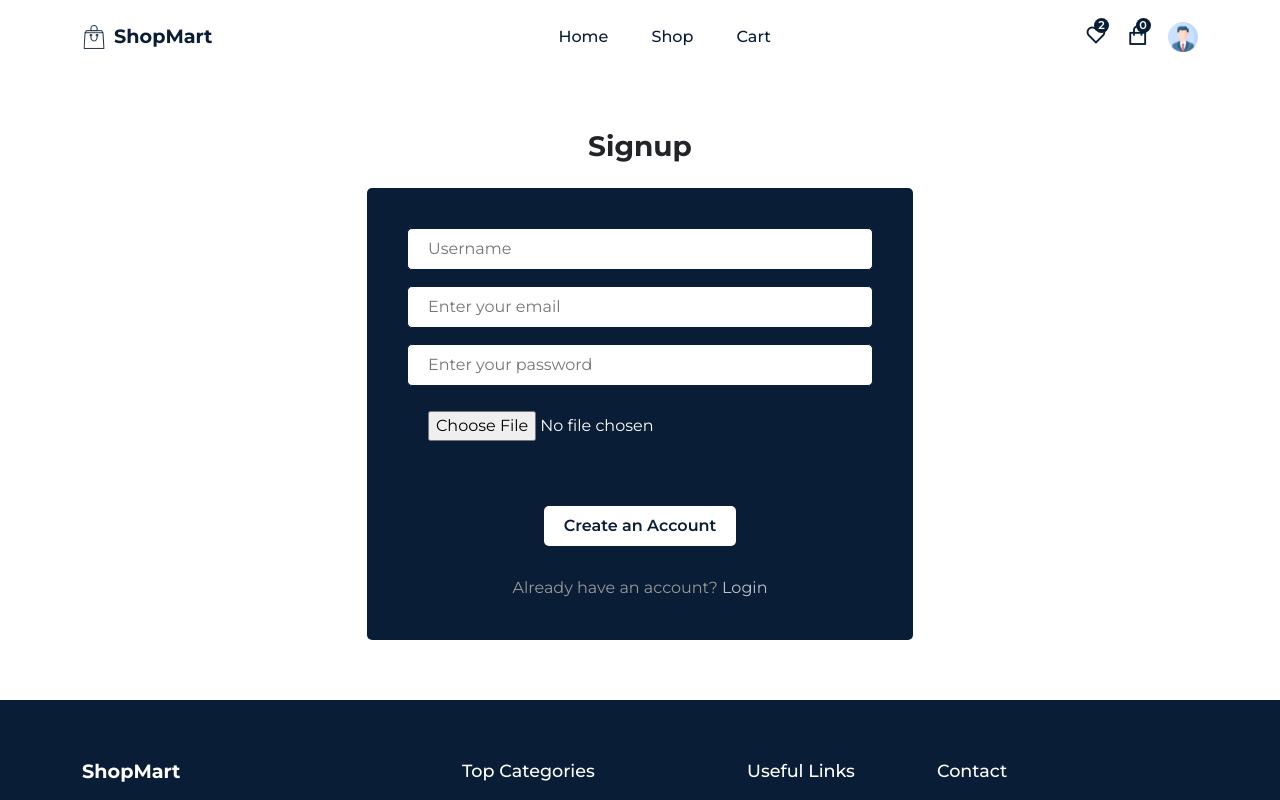
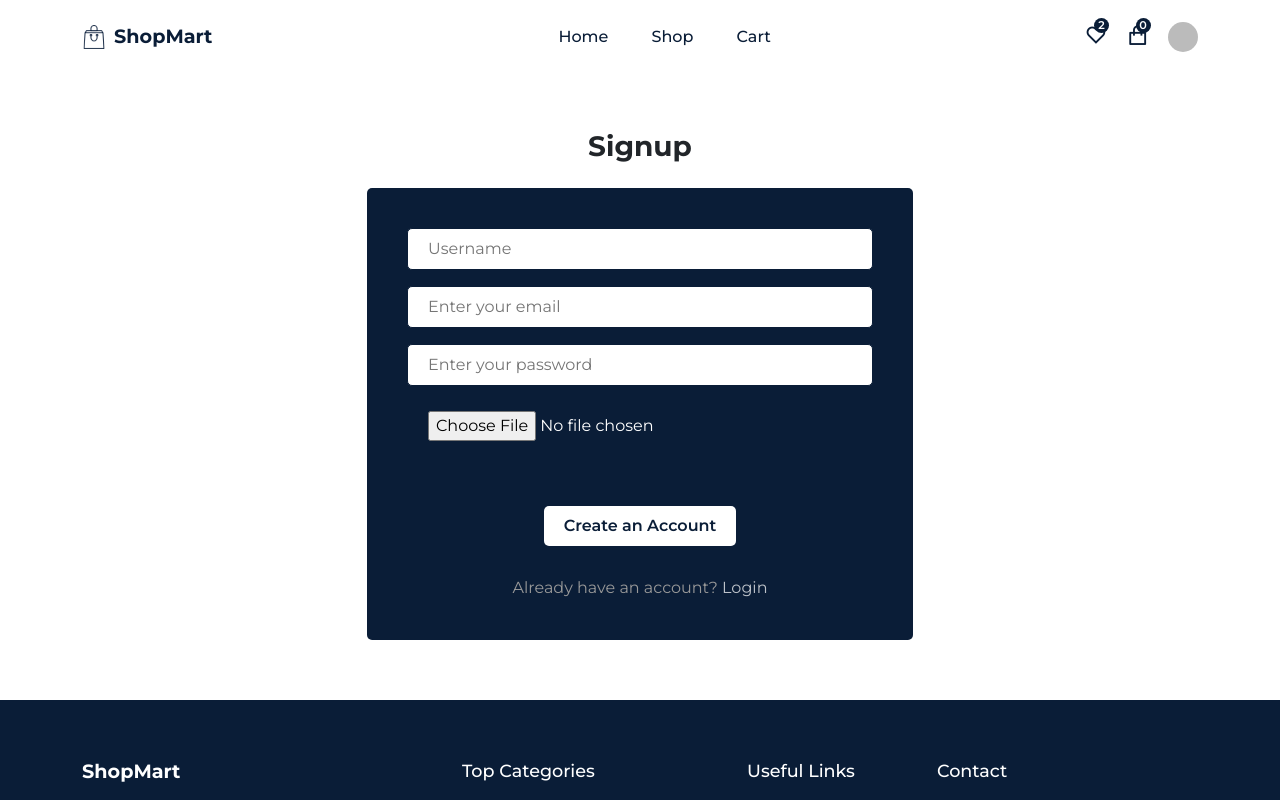
Before and after one commit to Anikesh02/ShopMart, a React (Create React App) app: page /signup in a window 1280 px wide. Shown: the top 800 px of the page. Built offline with nearby package versions, Linux system fonts and the light colour scheme; no server answers; sample sign-in values are in the browser's storage.

Commit message:
Custom Hooks and protected routes and show user profile stuff

```diff
--- a/src/components/Header/Header.jsx
+++ b/src/components/Header/Header.jsx
@@ -2,10 +2,14 @@ import React, {useRef, useEffect} from 'react'
 import './header.css'
 import logo from '../../assets/images/eco-logo.png'
 import { Container, Row } from 'reactstrap'
-import { NavLink , useNavigate} from 'react-router-dom'
+import {Link, NavLink , useNavigate} from 'react-router-dom'
 import userIcon from '../../assets/images/user-icon.png'
 import {motion} from 'framer-motion'
 import {useSelector} from 'react-redux'
+import useAuth from '../../custom-hooks/useAuth'
+import { signOut } from 'firebase/auth'
+import { auth } from '../../firebase.config'
+import {toast} from 'react-toastify'
 
 const nav_links = [
   {
@@ -25,8 +29,10 @@ const nav_links = [
 const Header = () => {
   const headerRef = useRef(null)
   const totalQuantity = useSelector(state => state.cart.totalQuantity)
+  const profileActionRef = useRef(null)
   const menuRef = useRef(null)
   const navigate = useNavigate()
+  const {currentUser} = useAuth()
 
   const stickyHeader = () => {
     window.addEventListener('scroll', () => {
@@ -36,6 +42,15 @@ const Header = () => {
       else{
         headerRef.current.classList.remove('sticky_header')
       }
+    })
+  }
+
+  const logout = ()=>{
+    signOut(auth).then(()=>{
+      toast.success('Logout successfully')
+      navigate('/home')
+    }).catch(err=>{
+      toast.error(err.message)
     })
   }
 
@@ -51,6 +66,8 @@ const Header = () => {
   const navigateToCart = () => {
     navigate('/cart')
   }
+
+  const toggleProfileActions = () => profileActionRef.current.classList.toggle('show_profileActions')
 
   return <header className="header" ref={headerRef}>
     <Container>
@@ -85,9 +102,19 @@ const Header = () => {
               <i class="ri-shopping-bag-line"></i>
               <span className="badge">{totalQuantity}</span>
             </span>
-            <span>
-              <motion.img whileTap={{scale:1.2}} src={userIcon} alt="" />
-            </span>
+            <div className='profile'>
+              <motion.img whileTap={{scale:1.2}} src={currentUser ? currentUser.photoURL: userIcon} alt="" onClick={toggleProfileActions} />
+              <div className="profile_actions" ref={profileActionRef} onClick={toggleProfileActions}>
+                {
+                  currentUser ? <span onClick={logout}>Logout</span> :
+                  <div className='d-flex align-items-center justify-content-center flex-column'>
+                    <Link to='/signup'>Signup</Link>
+                    <Link to='/login'>Login</Link>
+
+                  </div>
+                }
+              </div>
+            </div>
             <div className="mobile_menu">
             <span onClick={menuToggle}><i class="ri-menu-line"></i></span>
           </div>
--- a/src/components/Header/header.css
+++ b/src/components/Header/header.css
@@ -78,10 +78,36 @@
     z-index: 10;
 }
 
-.nav_icons span img{
+.nav_icons .profile img{
     width: 30px;
     height: 30px;
     cursor: pointer;
+    border-radius: 50%;
+}
+
+.nav_icons .profile{
+    position: relative;
+    z-index: 9;
+}
+
+.nav_icons .profile .profile_actions{
+    position: absolute;
+    top: 98%;
+    left: 0;
+    width: 150px;
+    z-index: 10;
+    padding: 15px;
+    display: flex;
+    align-items: center;
+    flex-direction: column;
+    background: var(--card-bg-01);
+    line-height: 30px;
+    display: none;
+    cursor: pointer;
+}
+
+.show_profileActions {
+    display: block !important;
 }
 
 .mobile_menu{
--- /dev/null
+++ b/src/custom-hooks/useAuth.js
@@ -0,0 +1,28 @@
+
+
+import React, {useState, useEffect} from 'react'
+import { onAuthStateChanged } from 'firebase/auth'
+import {auth} from '../firebase.config'
+
+const useAuth = () => {
+
+    const [currentUser, setCurrentUser] = React.useState({})
+    useEffect(() => {
+        onAuthStateChanged(auth,(user)=>{
+            if(user){
+                setCurrentUser(user)
+            }
+            else{
+                setCurrentUser(null)
+            }
+        })
+
+    }, [])
+
+  return {
+    currentUser,
+  }
+
+}
+
+export default useAuth
--- a/src/pages/Login.jsx
+++ b/src/pages/Login.jsx
@@ -54,7 +54,7 @@ const Login = () => {
                 </FormGroup>
 
                 <button type='submit' className="buy_btn auth_btn">Login</button>
-                <p>Don;t have an account ? <Link to='/signup'>Create an account</Link></p>
+                <p>Don't have an account ? <Link to='/signup'>Create an account</Link></p>
               </Form>
             </Col>
             }
--- /dev/null
+++ b/src/routers/ProtectedRoute.js
@@ -0,0 +1,12 @@
+import React from 'react'
+import useAuth from '../custom-hooks/useAuth'
+import {Navigate} from 'react-router-dom'
+
+const ProtectedRoute = ({children}) => {
+
+    const {currentUser} = useAuth()
+
+  return currentUser ? children : <Navigate to="/login" />
+}
+
+export default ProtectedRoute
--- a/src/routers/Routers.js
+++ b/src/routers/Routers.js
@@ -7,6 +7,7 @@ import Cart from '../pages/Cart'
 import Login from '../pages/Login'
 import Signup from '../pages/Signup'
 import { Routes, Route, Navigate } from 'react-router-dom'
+import ProtectedRoute from './ProtectedRoute'
 
 
 const Routers = () => {
@@ -16,7 +17,9 @@ const Routers = () => {
             <Route path="home" element={<Home />} />
             <Route path="shop" element={<Shop />} />
             <Route path="shop/:id" element={<ProductDetails />} />
-            <Route path="checkout" element={<Checkout />} />
+            <Route path="checkout" element={<ProtectedRoute>
+                <Checkout />
+            </ProtectedRoute>} />
             <Route path="cart" element={<Cart />} />
             <Route path="login" element={<Login />} />
             <Route path="signup" element={<Signup />} />
```
